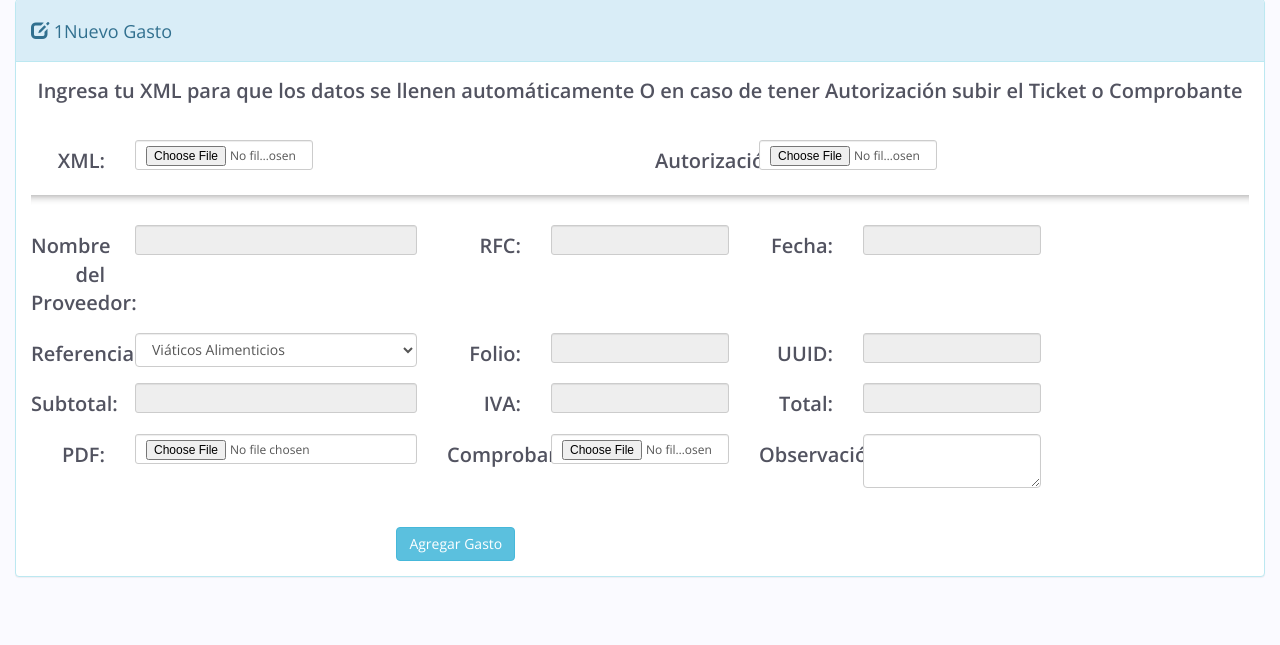
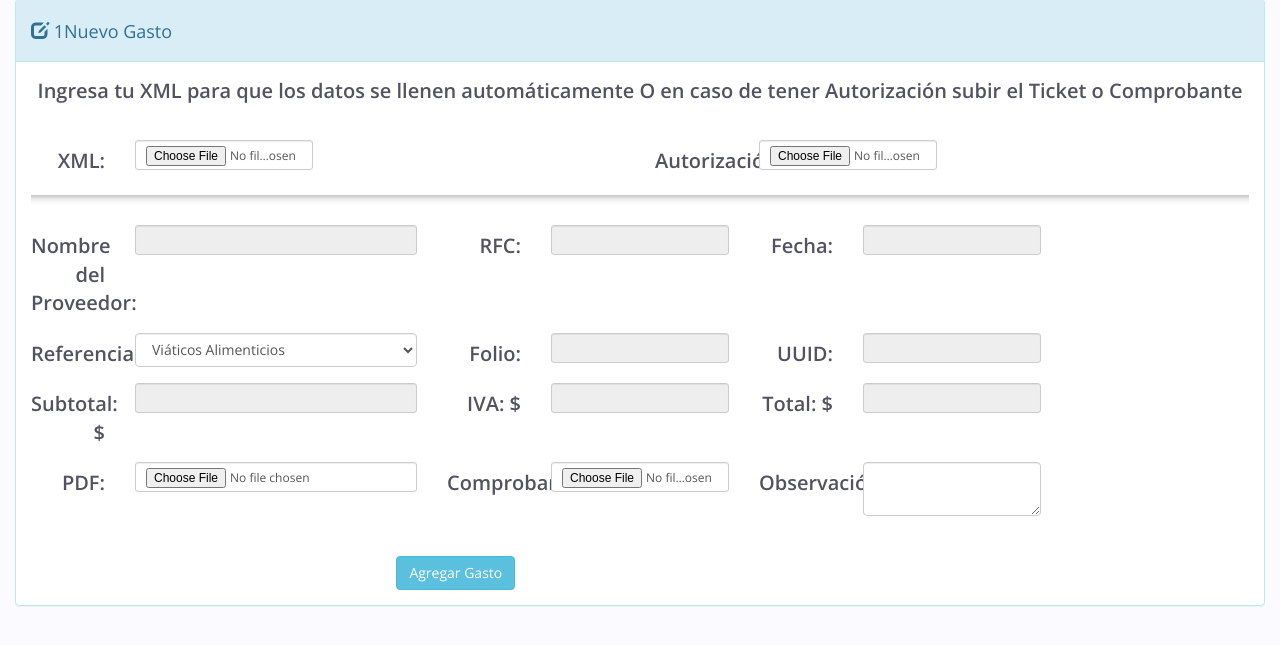
Before and after one commit to SISTEMASUMED/ventas, a PHP site: page /agregar_gasto.php in a window 1280 px wide. Shown: the part 72-717 px from the top of the page. Run offline with PHP 8.4, Linux system fonts and the light colour scheme; a user stored in the database is signed in; data comes from the database, SQL or seed files in the repository; data that the repository does not hold is empty; some libraries are stand-ins or nearby versions.

Commit message:
update agregar_gastp.php

```diff
--- a/agregar_gasto.php
+++ b/agregar_gasto.php
@@ -111,15 +111,15 @@ include("head.php");?>
 
         <div class="form-group row">    <!-- cuarto group -->
 
-          <label for="subtotal" class="col-sm-1 control-label">Subtotal:</label>
+          <label for="subtotal" class="col-sm-1 control-label">Subtotal: $</label>
             <div class="col-md-3">
               <input type="text" id="subtotal" name="subtotal" readonly class="form-control input-sm">
             </div>
-          <label for="iva" class="col-sm-1 control-label">IVA:</label>
+          <label for="iva" class="col-sm-1 control-label">IVA: $</label>
             <div class="col-md-2">
               <input type="text" id="iva" name="iva" readonly class="form-control input-sm">
             </div>
-          <label for="total" class="col-sm-1 control-label">Total:</label>
+          <label for="total" class="col-sm-1 control-label">Total: $</label>
             <div class="col-md-2">
               <input type="text" id="total" name="total" readonly class="form-control input-sm">
             </div>
@@ -168,9 +168,9 @@ include("head.php");?>
       document.getElementById('proveedor').value = xmlDoc.getElementsByTagName('cfdi:Emisor')[0].getAttribute('Nombre');
       document.getElementById('uuid').value = xmlDoc.getElementsByTagName('tfd:TimbreFiscalDigital')[0].getAttribute('UUID');
       document.getElementById('folio').value = xmlDoc.getElementsByTagName('cfdi:Comprobante')[0].getAttribute('Folio');
-      document.getElementById('subtotal').value = '$'+ xmlDoc.getElementsByTagName('cfdi:Comprobante')[0].getAttribute('SubTotal');
-      document.getElementById('iva').value = '$'+ xmlDoc.getElementsByTagName('cfdi:Traslado')[0].getAttribute('Importe');
-      document.getElementById('total').value = '$'+ xmlDoc.getElementsByTagName('cfdi:Comprobante')[0].getAttribute('Total');
+      document.getElementById('subtotal').value = xmlDoc.getElementsByTagName('cfdi:Comprobante')[0].getAttribute('SubTotal');
+      document.getElementById('iva').value = xmlDoc.getElementsByTagName('cfdi:Traslado')[0].getAttribute('Importe');
+      document.getElementById('total').value = xmlDoc.getElementsByTagName('cfdi:Comprobante')[0].getAttribute('Total');
     };
     reader.readAsText(file);
   }
```
